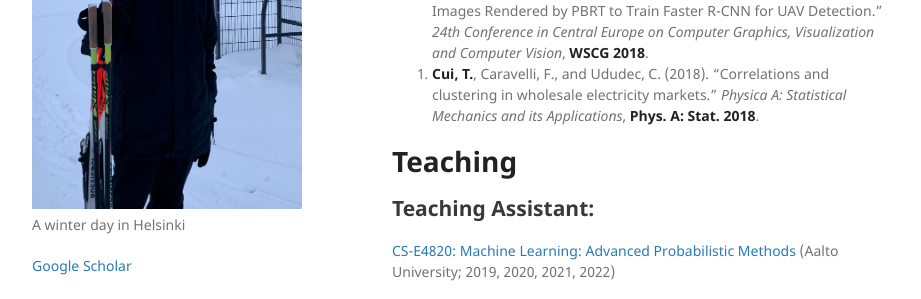
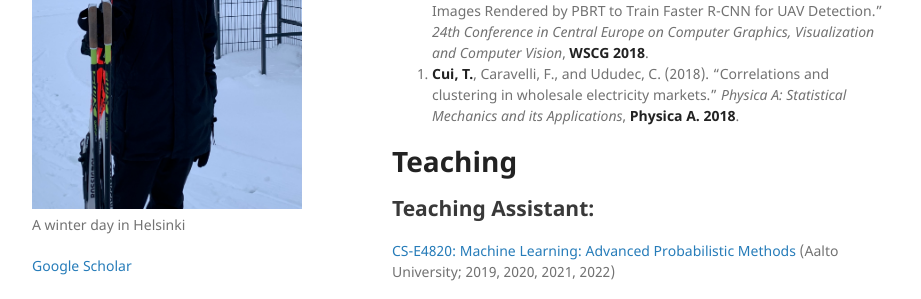
Before and after one commit to tycui/tycui.github.io, a Jekyll site: the page built from index.md, in a window 1280 px wide and 900 px high, scrolled down 690 px. Shown: the part 309-608 px from the top of the window, without its empty margins (178-1099 px from the left). Built offline with Jekyll 4.4.1, drawn with Linux system fonts in a browser that asks for light colours; our own code applies the rules of GitHub Pages for plain Markdown files.

Commit message:
Update index.md

```diff
--- a/index.md
+++ b/index.md
@@ -21,7 +21,7 @@ His research interests are in deep learning and Bayesian modelling, with a parti
 0. **Cui, T.**, El Mekkaoui, K., Havulinna, A., Marttinen, P., and Kaski, S. (2022). "Improving Neural Networks for Genotype-Phenotype Prediction Using Published Summary Statistics." [bioRxiv preprint.](https://www.biorxiv.org/content/10.1101/2021.11.09.467937v1)
 0. **Cui, T.**, El Mekkaoui, K., Reinvall, J., Havulinna, A., Marttinen, P., and Kaski, S. (2022). "Gene-Gene Interaction Detection with Deep Learning." _Communications Biology_, **Commun. Biol. 2022**.
 0. Peng, J., Zheng, C., Lv, P., **Cui, T.**, Cheng, Y., and Si, L. (2018). "Using Images Rendered by PBRT to Train Faster R-CNN for UAV Detection." _24th Conference in Central Europe on Computer Graphics, Visualization and Computer Vision_, **WSCG 2018**.
-0. **Cui, T.**, Caravelli, F., and Ududec, C. (2018). "Correlations and clustering in wholesale electricity markets." _Physica A: Statistical Mechanics and its Applications_, **Phys. A: Stat. 2018**.
+0. **Cui, T.**, Caravelli, F., and Ududec, C. (2018). "Correlations and clustering in wholesale electricity markets." _Physica A: Statistical Mechanics and its Applications_, **Physica A. 2018**.
 {: reversed="reversed"}
 
 
```
